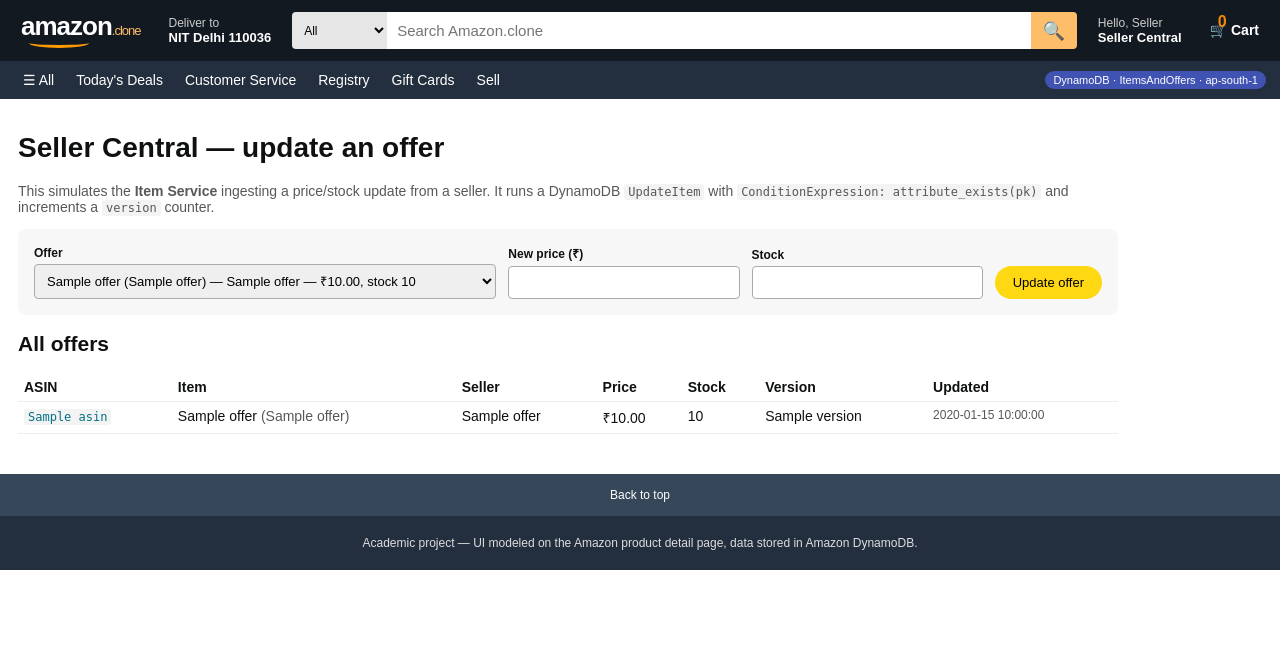
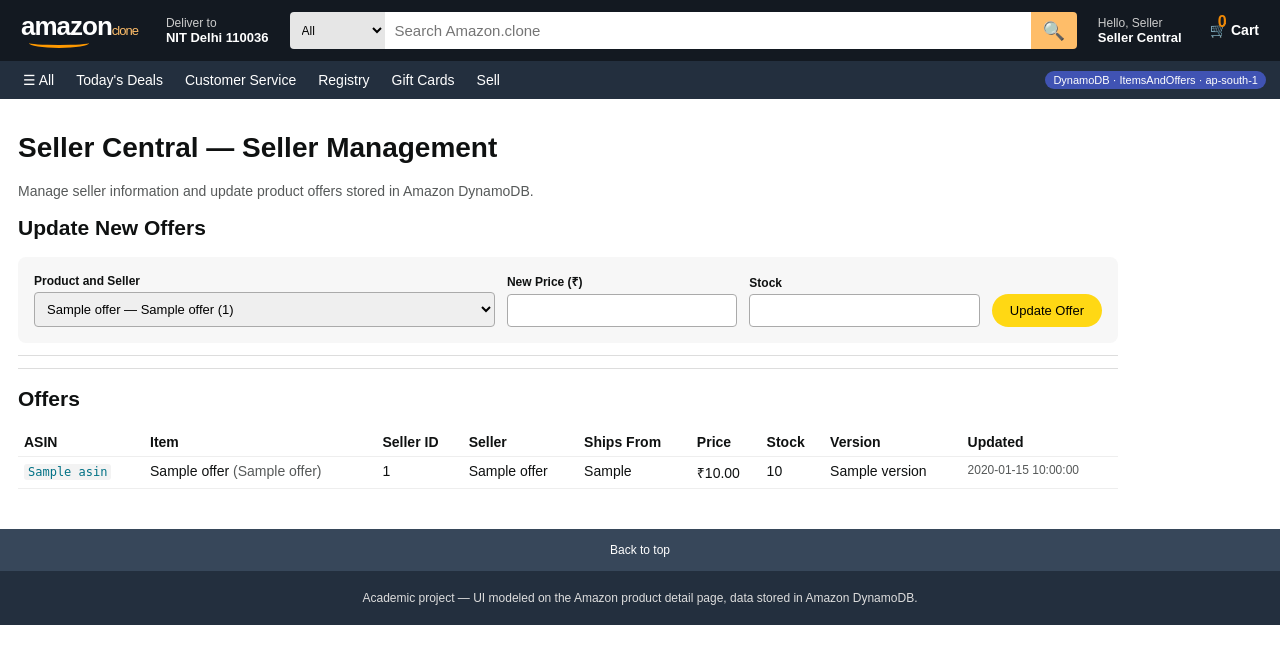
Before and after one commit to ItsRJCodes/DDBMS_Project, a Flask app: template templates/seller.html in a window 1280 px wide. Shown: the top 664 px of the page. Run offline with Flask 3, Linux system fonts and the light colour scheme; the template is opened without the code that fills it: most values are stand-ins (such as "Sample title", 1, 10 or a date in 2020).

Commit message:
Update Seller Central with seller management

```diff
--- a/app.py
+++ b/app.py
@@ -86,18 +86,66 @@ def cart_update():
 @app.route("/seller", methods=["GET", "POST"])
 def seller():
     if request.method == "POST":
-        asin, seller_id = request.form["offer"].split("|")
+        action = request.form.get("action")
+
         try:
-            updated = db.update_offer(asin, seller_id, request.form["price"], request.form["stock"])
-            flash(
-                f"Offer updated in DynamoDB: {updated['seller_name']} → "
-                f"{money(updated['price'])}, stock {updated['stock']} (version {updated['version']})",
-                "success",
-            )
-        except ValueError as e:
+            if action == "update_offer":
+                asin, seller_id = request.form["offer"].split("|")
+                updated = db.update_offer(
+                    asin, seller_id,
+                    request.form["price"],
+                    request.form["stock"]
+                )
+                flash(
+                    f"Offer updated: {updated['seller_name']} — "
+                    f"{money(updated['price'])}, stock {updated['stock']}",
+                    "success"
+                )
+
+            elif action == "update_seller":
+                count = db.update_seller_details(
+                    request.form["old_seller_id"],
+                    request.form["new_seller_id"],
+                    request.form["seller_name"],
+                    request.form["ships_from"],
+                    request.form["delivery"],
+                    request.form["condition"]
+                )
+                flash(f"Seller details updated across {count} offers.", "success")
+
+            elif action == "add_seller":
+                db.create_seller_offer(
+                    request.form["asin"],
+                    request.form["seller_id"],
+                    request.form["seller_name"],
+                    request.form["ships_from"],
+                    request.form["delivery"],
+                    request.form["condition"],
+                    request.form["price"],
+                    request.form["stock"]
+                )
+                flash("New seller offer added successfully.", "success")
+
+            else:
+                flash("Invalid action.", "error")
+
+        except (ValueError, KeyError) as e:
             flash(str(e), "error")
+
         return redirect(url_for("seller"))
-    return render_template("seller.html", offers=db.list_all_offers())
+
+    offers = db.list_all_offers()
+    sellers = {}
+
+    for offer in offers:
+        sellers[offer["seller_id"]] = offer
+
+    return render_template(
+        "seller.html",
+        offers=offers,
+        sellers=sorted(sellers.values(), key=lambda s: s["seller_id"]),
+        products=db.list_items()
+    )
 
 
 @app.errorhandler(404)
--- a/db.py
+++ b/db.py
@@ -304,3 +304,168 @@ def cart_count(cart_id):
         ProjectionExpression="qty",
     )["Items"]
     return sum(int(r["qty"]) for r in rows)
+def _all_offer_rows():
+    """Fetch every offer record from DynamoDB."""
+    kwargs = {
+        "FilterExpression": "#kind = :offer",
+        "ExpressionAttributeNames": {"#kind": "kind"},
+        "ExpressionAttributeValues": {":offer": "OFFER"},
+    }
+
+    rows = []
+    while True:
+        response = table().scan(**kwargs)
+        rows.extend(response.get("Items", []))
+
+        if "LastEvaluatedKey" not in response:
+            break
+
+        kwargs["ExclusiveStartKey"] = response["LastEvaluatedKey"]
+
+    return rows
+
+
+def update_seller_details(old_seller_id, new_seller_id,
+                          seller_name, ships_from, delivery, condition):
+    """Update seller details across all offers, optionally changing seller ID."""
+
+    old_seller_id = old_seller_id.strip()
+    new_seller_id = new_seller_id.strip()
+    seller_name = seller_name.strip()
+    ships_from = ships_from.strip()
+    delivery = delivery.strip()
+    condition = condition.strip()
+
+    if not all([old_seller_id, new_seller_id, seller_name,
+                ships_from, delivery, condition]):
+        raise ValueError("All seller fields are required.")
+
+    rows = [
+        r for r in _all_offer_rows()
+        if r.get("seller_id") == old_seller_id
+    ]
+
+    if not rows:
+        raise ValueError(f"Seller {old_seller_id} has no existing offers.")
+
+    if old_seller_id != new_seller_id:
+        # Check for collisions before migrating any records.
+        for row in rows:
+            response = table().get_item(
+                Key={
+                    "pk": row["pk"],
+                    "sk": f"OFFER#{new_seller_id}"
+                }
+            )
+            if "Item" in response:
+                raise ValueError(
+                    f"Seller ID {new_seller_id} already has an offer "
+                    f"for product {row['asin']}."
+                )
+
+        # Copy each offer to its new key, then remove the old key.
+        for row in rows:
+            updated = dict(row)
+            updated["sk"] = f"OFFER#{new_seller_id}"
+            updated["seller_id"] = new_seller_id
+            updated["seller_name"] = seller_name
+            updated["ships_from"] = ships_from
+            updated["delivery"] = delivery
+            updated["condition"] = condition
+            updated["updated_at"] = _now()
+            updated["version"] = int(row.get("version", 1)) + 1
+
+            table().put_item(
+                Item=updated,
+                ConditionExpression="attribute_not_exists(pk)"
+            )
+
+            table().delete_item(
+                Key={"pk": row["pk"], "sk": row["sk"]}
+            )
+
+    else:
+        # Same ID: update the seller details in-place.
+        for row in rows:
+            table().update_item(
+                Key={"pk": row["pk"], "sk": row["sk"]},
+                UpdateExpression=(
+                    "SET seller_name = :name, ships_from = :ships, "
+                    "delivery = :delivery, #cond = :condition, "
+                    "updated_at = :now ADD version :one"
+                ),
+                ExpressionAttributeNames={"#cond": "condition"},
+                ExpressionAttributeValues={
+                    ":name": seller_name,
+                    ":ships": ships_from,
+                    ":delivery": delivery,
+                    ":condition": condition,
+                    ":now": _now(),
+                    ":one": 1,
+                },
+                ConditionExpression="attribute_exists(pk)"
+            )
+
+    return len(rows)
+
+
+def create_seller_offer(asin, seller_id, seller_name, ships_from,
+                        delivery, condition, price, stock):
+    """Create a new seller offer for an existing product."""
+
+    asin = asin.strip()
+    seller_id = seller_id.strip()
+    seller_name = seller_name.strip()
+    ships_from = ships_from.strip()
+    delivery = delivery.strip()
+    condition = condition.strip()
+
+    if not all([asin, seller_id, seller_name, ships_from,
+                delivery, condition]):
+        raise ValueError("All seller fields are required.")
+
+    try:
+        price = Decimal(str(price))
+        stock = int(stock)
+    except Exception:
+        raise ValueError("Enter a valid price and stock quantity.")
+
+    if not price.is_finite() or price <= 0 or stock < 0:
+        raise ValueError("Price must be positive and stock cannot be negative.")
+
+    page = get_item_page(asin)
+    if page is None:
+        raise ValueError("Selected product does not exist.")
+
+    key = {
+        "pk": f"ITEM#{asin}",
+        "sk": f"OFFER#{seller_id}"
+    }
+
+    try:
+        table().put_item(
+            Item={
+                **key,
+                "kind": "OFFER",
+                "asin": asin,
+                "seller_id": seller_id,
+                "seller_name": seller_name,
+                "ships_from": ships_from,
+                "delivery": delivery,
+                "condition": condition,
+                "price": price,
+                "list_price": page["item"].get("min_price") or price,
+                "stock": stock,
+                "version": 1,
+                "updated_at": _now(),
+            },
+            ConditionExpression="attribute_not_exists(pk)"
+        )
+    except ClientError as e:
+        if e.response["Error"]["Code"] == "ConditionalCheckFailedException":
+            raise ValueError(
+                f"Seller {seller_id} already has an offer for this product."
+            )
+        raise
+
+    _refresh_min_price(asin)
--- a/templates/base.html
+++ b/templates/base.html
@@ -8,7 +8,7 @@
 </head>
 <body>
 <header class="nav">
-  <a class="logo" href="{{ url_for('home') }}">amazon<span class="smile"></span><small>.clone</small></a>
+  <a class="logo" href="{{ url_for('home') }}">amazon<span class="smile"></span><small>clone</small></a>
   <div class="deliver"><span class="muted">Deliver to</span><b>NIT Delhi 110036</b></div>
   <form class="search" action="{{ url_for('home') }}">
     <select aria-label="Category"><option>All</option><option>Electronics</option></select>
--- a/templates/seller.html
+++ b/templates/seller.html
@@ -1,38 +1,85 @@
 {% extends "base.html" %}
 {% block title %}Seller Central{% endblock %}
+
 {% block content %}
 <div class="seller-page">
-  <h1>Seller Central — update an offer</h1>
-  <p class="muted">This simulates the <b>Item Service</b> ingesting a price/stock update from a seller.
-    It runs a DynamoDB <code>UpdateItem</code> with <code>ConditionExpression: attribute_exists(pk)</code>
-    and increments a <code>version</code> counter.</p>
+
+  <h1>Seller Central — Seller Management</h1>
+  <p class="muted">
+    Manage seller information and update product offers stored in Amazon DynamoDB.
+  </p>
+
+  <h2>Update New Offers</h2>
 
   <form method="post" class="seller-form">
-    <label>Offer
+    <input type="hidden" name="action" value="update_offer">
+
+    <label>Product and Seller
       <select name="offer" required>
         {% for o in offers %}
         <option value="{{ o.asin }}|{{ o.seller_id }}">
-          {{ o.title }}{% if o.variant_label %} ({{ o.variant_label }}){% endif %} — {{ o.seller_name }} — {{ o.price|money }}, stock {{ o.stock }}
+          {{ o.title }} — {{ o.seller_name }} ({{ o.seller_id }})
         </option>
         {% endfor %}
       </select>
     </label>
-    <label>New price (₹) <input name="price" type="number" step="0.01" min="1" required></label>
-    <label>Stock <input name="stock" type="number" min="0" required></label>
-    <button class="btn btn-cart">Update offer</button>
+
+    <label>New Price (₹)
+      <input name="price" type="number" step="0.01" min="1" required>
+    </label>
+
+    <label>Stock
+      <input name="stock" type="number" min="0" required>
+    </label>
+
+    <button class="btn btn-cart">Update Offer</button>
   </form>
 
-  <h2>All offers</h2>
+  <hr>
+
+
+  <hr>
+
+  <h2>Offers</h2>
+
   <table class="specs wide">
-    <tr><th>ASIN</th><th>Item</th><th>Seller</th><th>Price</th><th>Stock</th><th>Version</th><th>Updated</th></tr>
+    <tr>
+      <th>ASIN</th>
+      <th>Item</th>
+      <th>Seller ID</th>
+      <th>Seller</th>
+      <th>Ships From</th>
+      <th>Price</th>
+      <th>Stock</th>
+      <th>Version</th>
+      <th>Updated</th>
+    </tr>
+
     {% for o in offers %}
     <tr>
-      <td><a class="link" href="{{ url_for('product', asin=o.asin) }}"><code>{{ o.asin }}</code></a></td>
-      <td>{{ o.title }}{% if o.variant_label %} <span class="muted">({{ o.variant_label }})</span>{% endif %}</td>
-      <td>{{ o.seller_name }}</td><td>{{ o.price|money }}</td><td>{{ o.stock }}</td>
-      <td>{{ o.version }}</td><td class="small muted">{{ o.updated_at }}</td>
+      <td>
+        <a class="link" href="{{ url_for('product', asin=o.asin) }}">
+          <code>{{ o.asin }}</code>
+        </a>
+      </td>
+
+      <td>
+        {{ o.title }}
+        {% if o.variant_label %}
+          <span class="muted">({{ o.variant_label }})</span>
+        {% endif %}
+      </td>
+
+      <td>{{ o.seller_id }}</td>
+      <td>{{ o.seller_name }}</td>
+      <td>{{ o.ships_from }}</td>
+      <td>{{ o.price|money }}</td>
+      <td>{{ o.stock }}</td>
+      <td>{{ o.version }}</td>
+      <td class="small muted">{{ o.updated_at }}</td>
     </tr>
     {% endfor %}
   </table>
+
 </div>
 {% endblock %}
```
Also changed, not shown: seed_data.py (+4 -4 lines), tests/test_app.py (+7 -7 lines).
